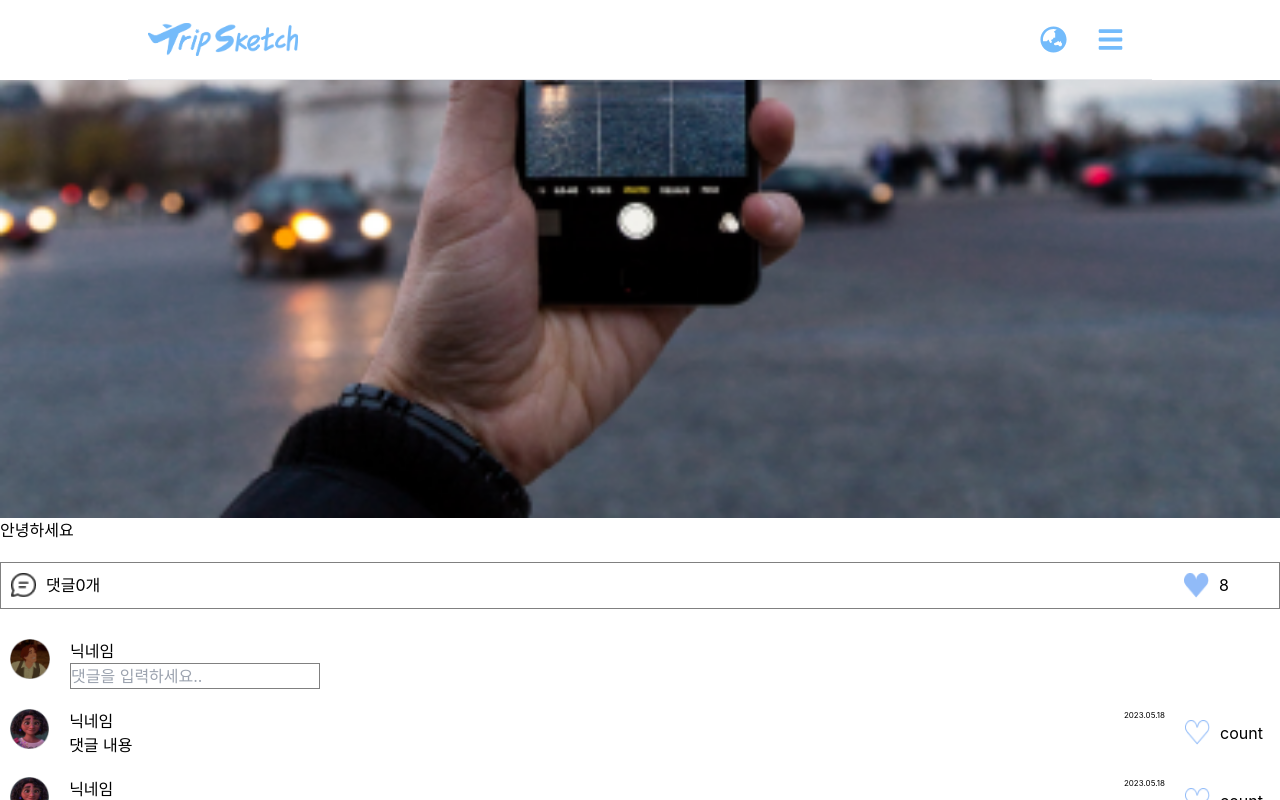
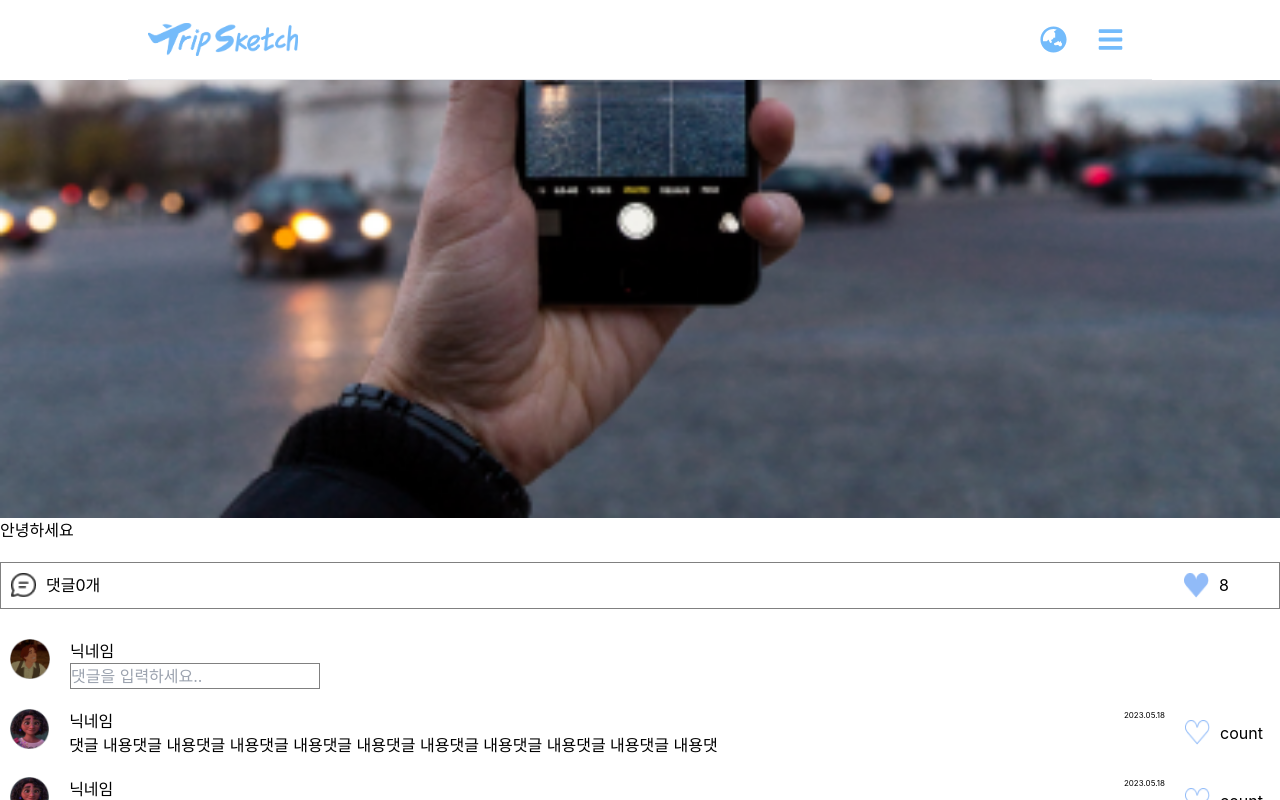
Before and after one commit to rhquddnr95/hg_front, a React (Create React App) app: page /1/1 in a window 1280 px wide. Both pictures are taken after a click on the button 23 px from the left and 1463 px from the top of the page. Shown: the part 878-1678 px from the top of the page. Built offline with nearby package versions, Linux system fonts and the light colour scheme; what react-geocode would draw is missing.

Commit message:
Test : 댓글 유아이 채크용 테스트

```diff
--- a/src/components/post/comments/Comment.tsx
+++ b/src/components/post/comments/Comment.tsx
@@ -32,7 +32,10 @@ const Comment = () => {
                 <span className="text-[8px]">2023.05.18</span>
               </div>
               <div>
-                <span>댓글 내용</span>
+                <span>
+                  댓글 내용댓글 내용댓글 내용댓글 내용댓글 내용댓글 내용댓글
+                  내용댓글 내용댓글 내용댓글 내용댓
+                </span>
               </div>
             </div>
           </div>
```
